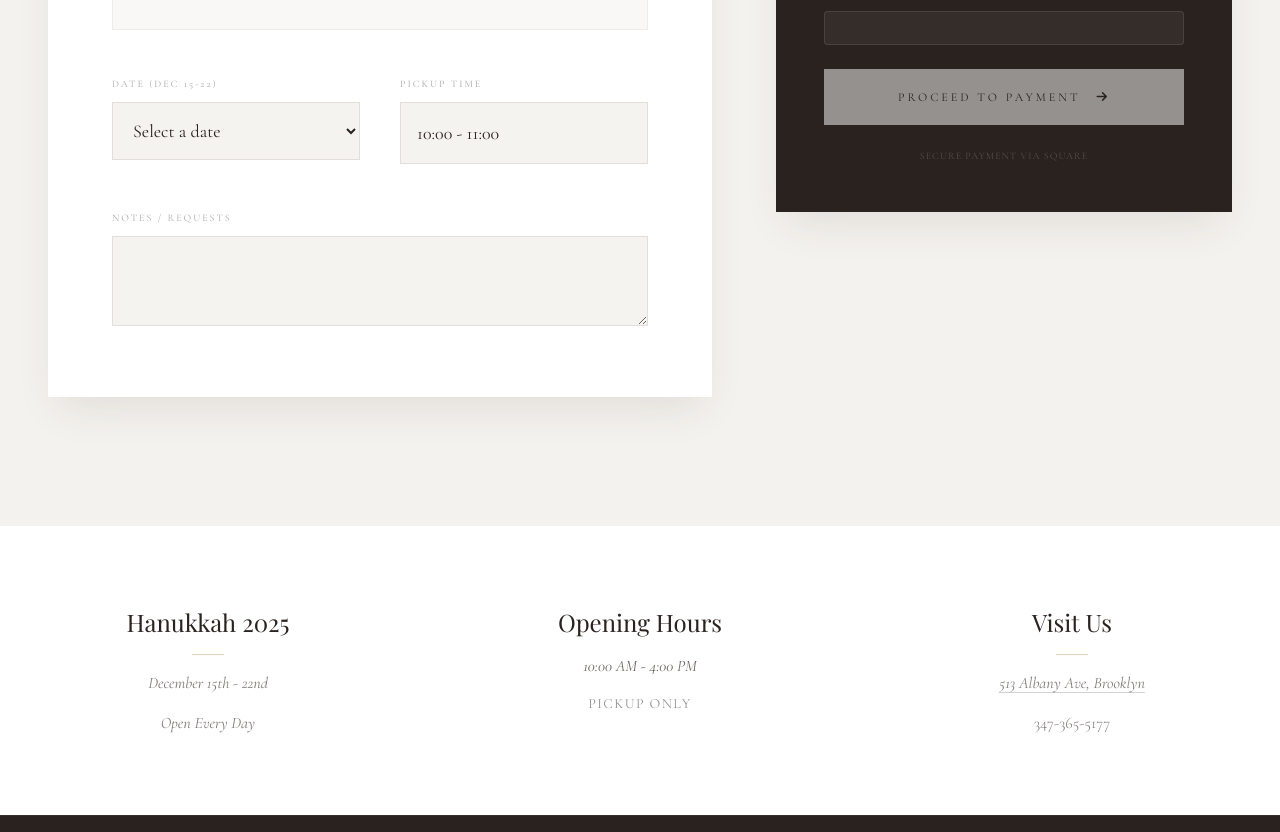
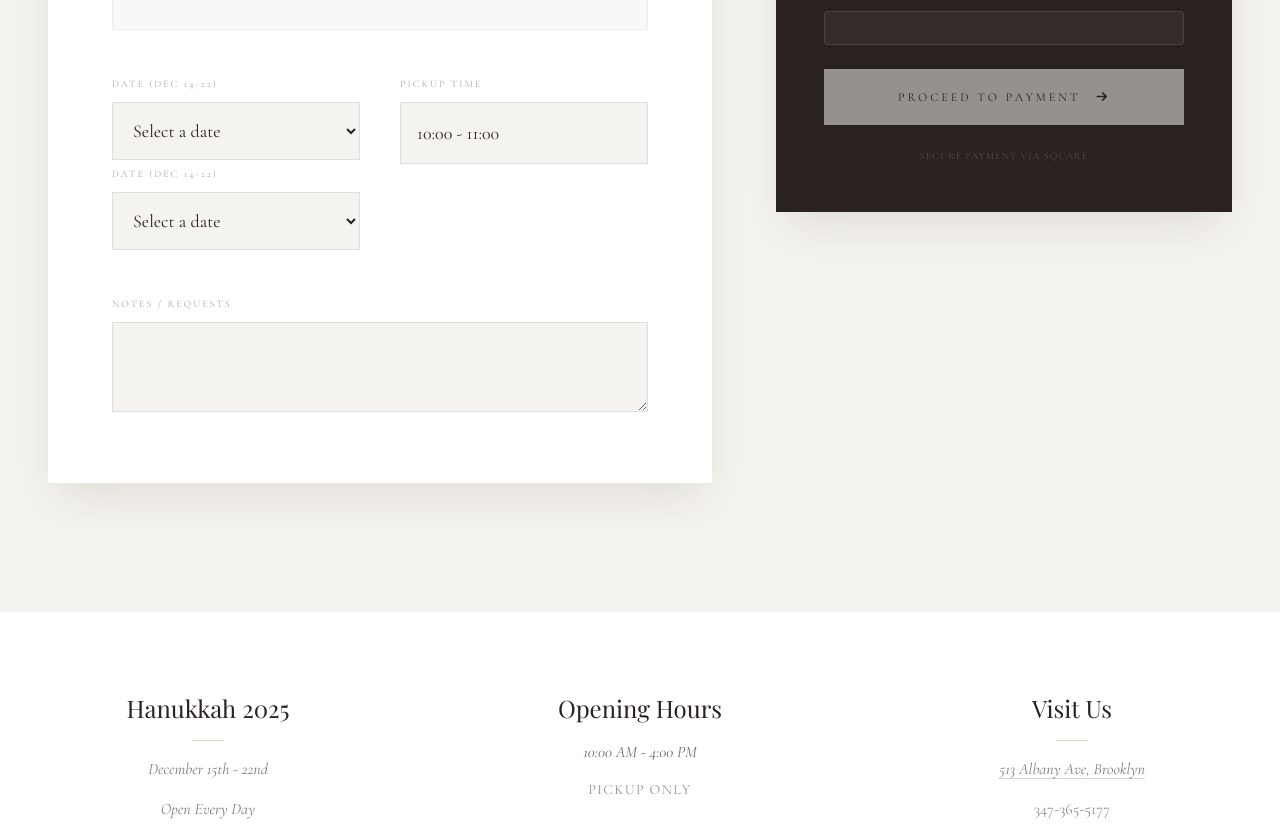
Before and after one commit to yishaibiton770-dot/RICOTTA-, a website: page RICOTTA--88827a94dde1310dc39f5381332f8d831dce1bad/RICOTTA--main/RICOTTA 3/index.html in a window 1280 px wide. Shown: the part 3272-4104 px from the top of the page. Drawn offline with nearby package versions, Linux system fonts and the light colour scheme; a web font is replaced by a local one.

Commit message:
Update index.html

```diff
--- a/RICOTTA--88827a94dde1310dc39f5381332f8d831dce1bad/RICOTTA--main/RICOTTA 3/index.html
+++ b/RICOTTA--88827a94dde1310dc39f5381332f8d831dce1bad/RICOTTA--main/RICOTTA 3/index.html
@@ -252,13 +252,15 @@
 
             <div class="grid grid-cols-1 md:grid-cols-2 gap-8 md:gap-10">
               <div class="space-y-2">
-                <label class="text-[10px] uppercase tracking-[0.2em] text-chocolate/40">Date (Dec 15-22)</label>
+                <label class="text-[10px] uppercase tracking-[0.2em] text-chocolate/40">Date (Dec 14-22)</label>
 <!-- במקום input[type=date] => SELECT עם רק התאריכים המותרים -->
 <select
   name="date"
   required
   class="w-full p-3 md:p-4 text-lg text-chocolate font-serif bg-transparent">
   <option value="">Select a date</option>
+
+  <option value="2025-12-14">Sunday, Dec 14</option>
   <option value="2025-12-15">Monday, Dec 15</option>
   <option value="2025-12-16">Tuesday, Dec 16</option>
   <option value="2025-12-17">Wednesday, Dec 17</option>
@@ -268,6 +270,25 @@
   <option value="2025-12-21">Sunday, Dec 21</option>
   <option value="2025-12-22">Monday, Dec 22</option>
 </select>
+<label class="text-[10px] uppercase tracking-[0.2em] text-chocolate/40">Date (Dec 14-22)</label>
+<!-- במקום input[type=date] => SELECT עם רק התאריכים המותרים -->
+<select
+  name="date"
+  required
+  class="w-full p-3 md:p-4 text-lg text-chocolate font-serif bg-transparent">
+  <option value="">Select a date</option>
+
+  <option value="2025-12-14">Sunday, Dec 14</option>
+  <option value="2025-12-15">Monday, Dec 15</option>
+  <option value="2025-12-16">Tuesday, Dec 16</option>
+  <option value="2025-12-17">Wednesday, Dec 17</option>
+  <option value="2025-12-18">Thursday, Dec 18</option>
+  <option value="2025-12-19">Friday, Dec 19</option>
+  <!-- 2025-12-20 (Saturday) לא מופיע בכלל -->
+  <option value="2025-12-21">Sunday, Dec 21</option>
+  <option value="2025-12-22">Monday, Dec 22</option>
+</select>
+
               </div>
               <div class="space-y-2">
                 <label class="text-[10px] uppercase tracking-[0.2em] text-chocolate/40">Pickup Time</label>
```
Lines whose indentation alone changed are shown as unchanged.
